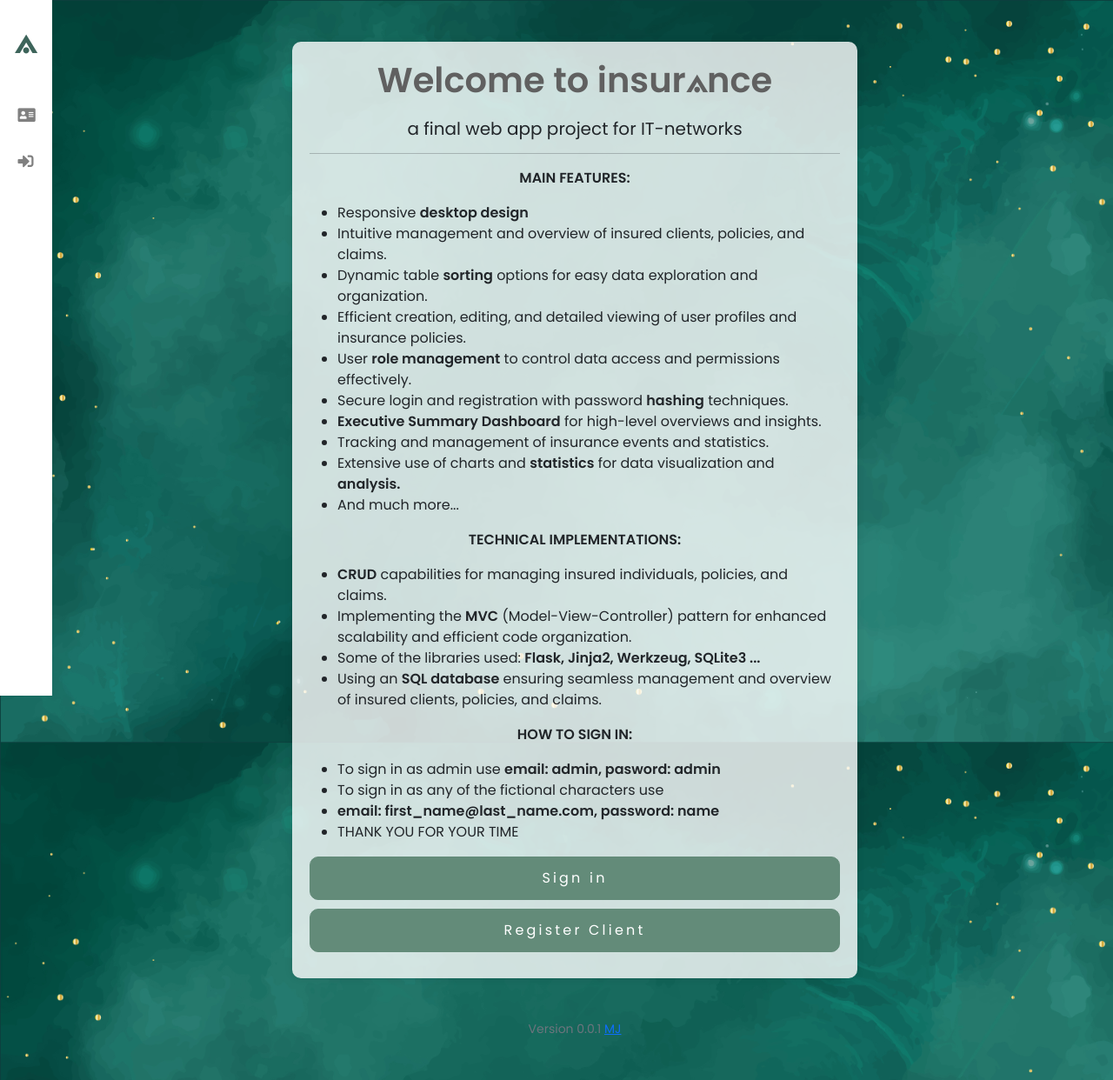
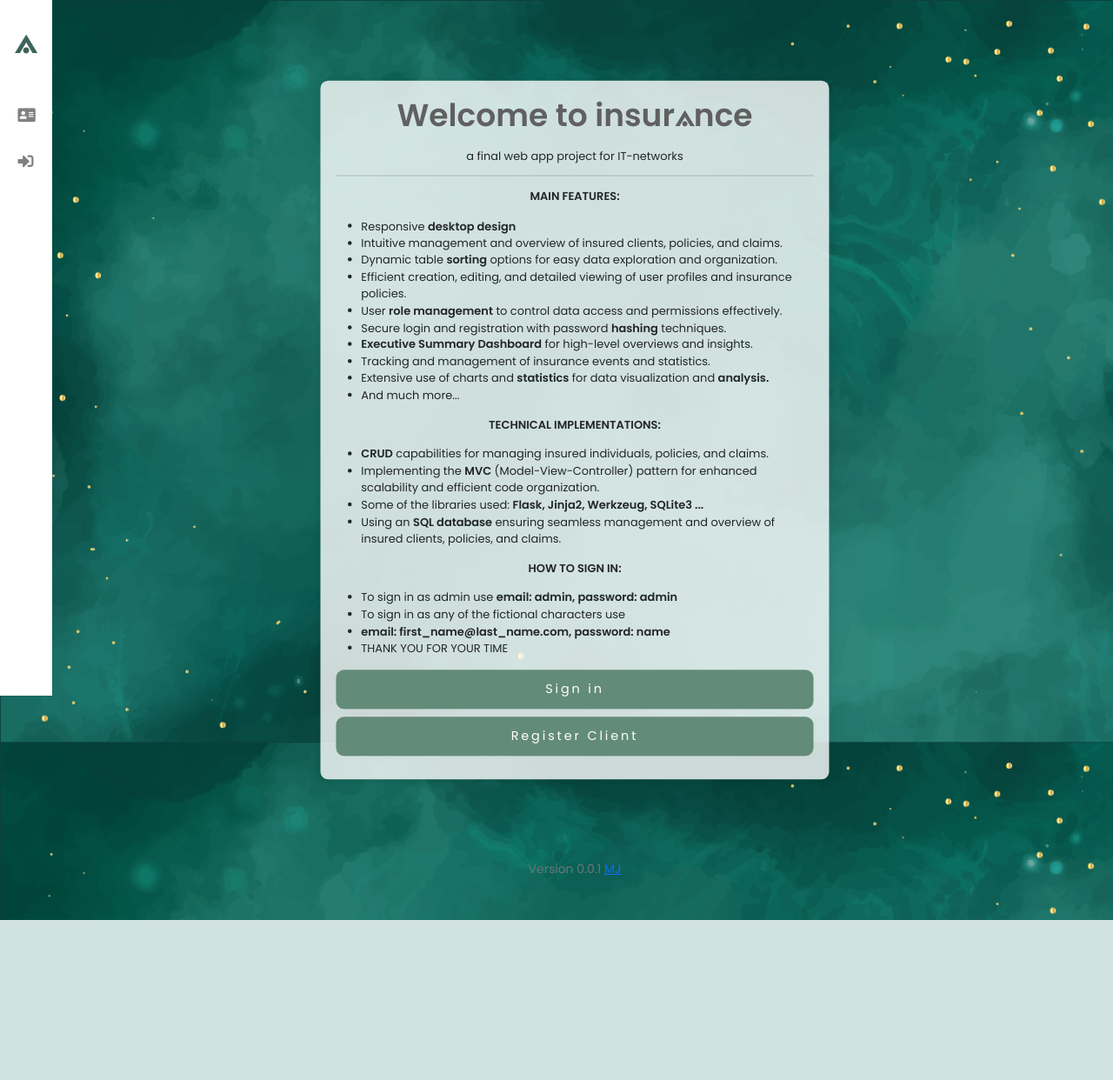
Before and after one commit to imooger/insurance, a Flask app: page / in a window 1280 px wide. Shown: the whole page at 87% size. After the commit the page ends 1058 px from the top, so only its background shows below. Run offline with Flask 3, Linux system fonts and the light colour scheme.

Commit message:
welcome update

```diff
--- a/flask_app/templates/welcome.html
+++ b/flask_app/templates/welcome.html
@@ -12,14 +12,22 @@ Welcome
         background-size: cover;
         background-repeat: no-repeat;
         background-attachment: fixed;
-        height: 100vh;
+        height: 90vh;
         display: flex;
     }
 
     h1 {
-        color : #606060  !important;
+        color: #606060 !important;
+        /* font-size: 1.3em;  */
     }
 
+    .welcome-frame {
+        transform: scale(0.9);
+    }
+
+    .container h5, .container p, .container ul {
+        font-size: 0.9em;
+    }
 </style>
 
 <div class="container welcome-frame">
@@ -48,16 +56,16 @@ Welcome
         <li>Implementing the <strong>MVC</strong> (Model-View-Controller) pattern for enhanced scalability and efficient code organization.</li>
         <li>Some of the libraries used: <strong>Flask, Jinja2, Werkzeug, SQLite3 ...</strong></li>
         <li>Using an <strong>SQL database</strong> ensuring seamless management and overview of insured clients, policies, and claims.</li>
+    </ul>
 
-    </ul>
     <p><strong>HOW TO SIGN IN:</strong></p>
     <ul>
-        <li>To sign in as admin use <strong>email: admin, pasword: admin</strong></li>
+        <li>To sign in as admin use <strong>email: admin, password: admin</strong></li>
         <li>To sign in as any of the fictional characters use</li>
         <li><strong>email: first_name@last_name.com, password: name</strong></li>
         <li>THANK YOU FOR YOUR TIME</li>
+    </ul>
 
-    </ul>
     <a href="/login" class="btn btn-form btn-submit option-link">Sign in</a>
     <a href="/register" class="btn btn-form btn-submit option-link">Register Client</a>
     <!-- <a href="/contact_us" class="btn btn-form btn-submit option-link">Contact Me</a> -->
```
